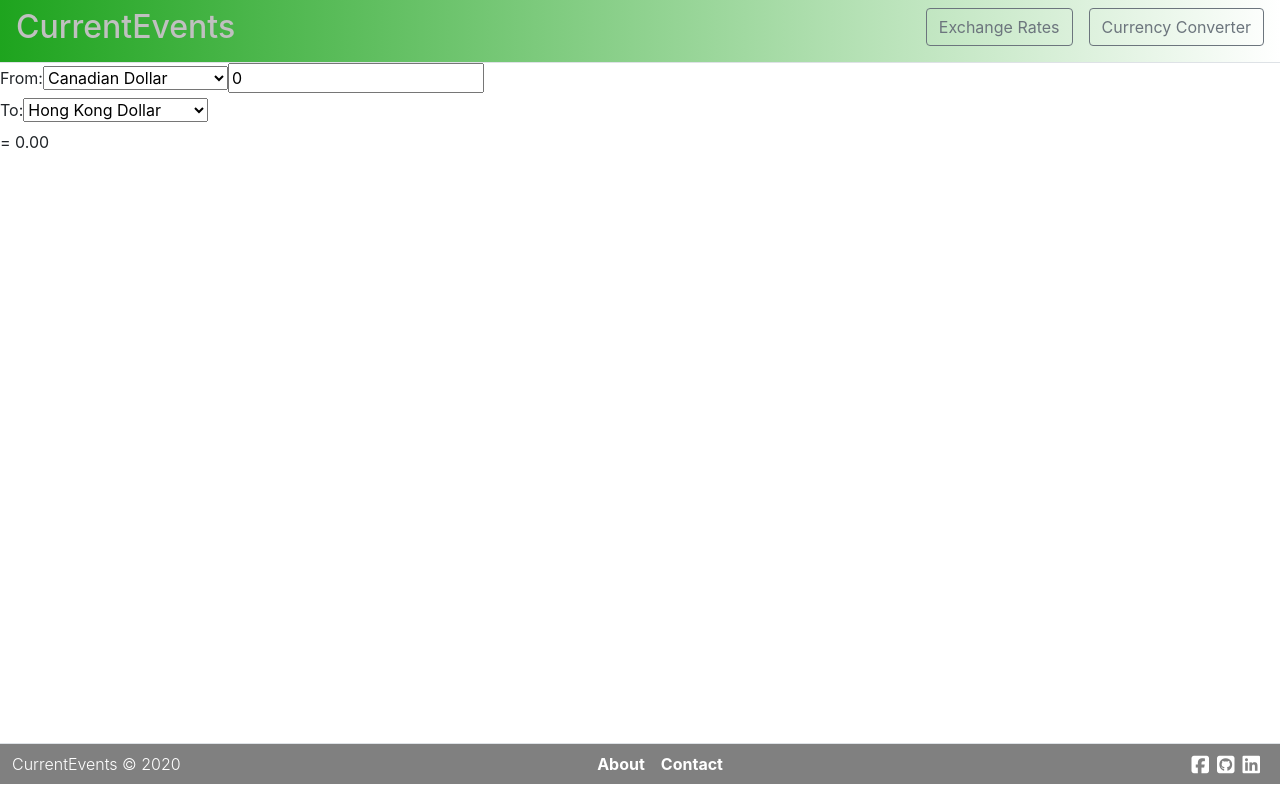
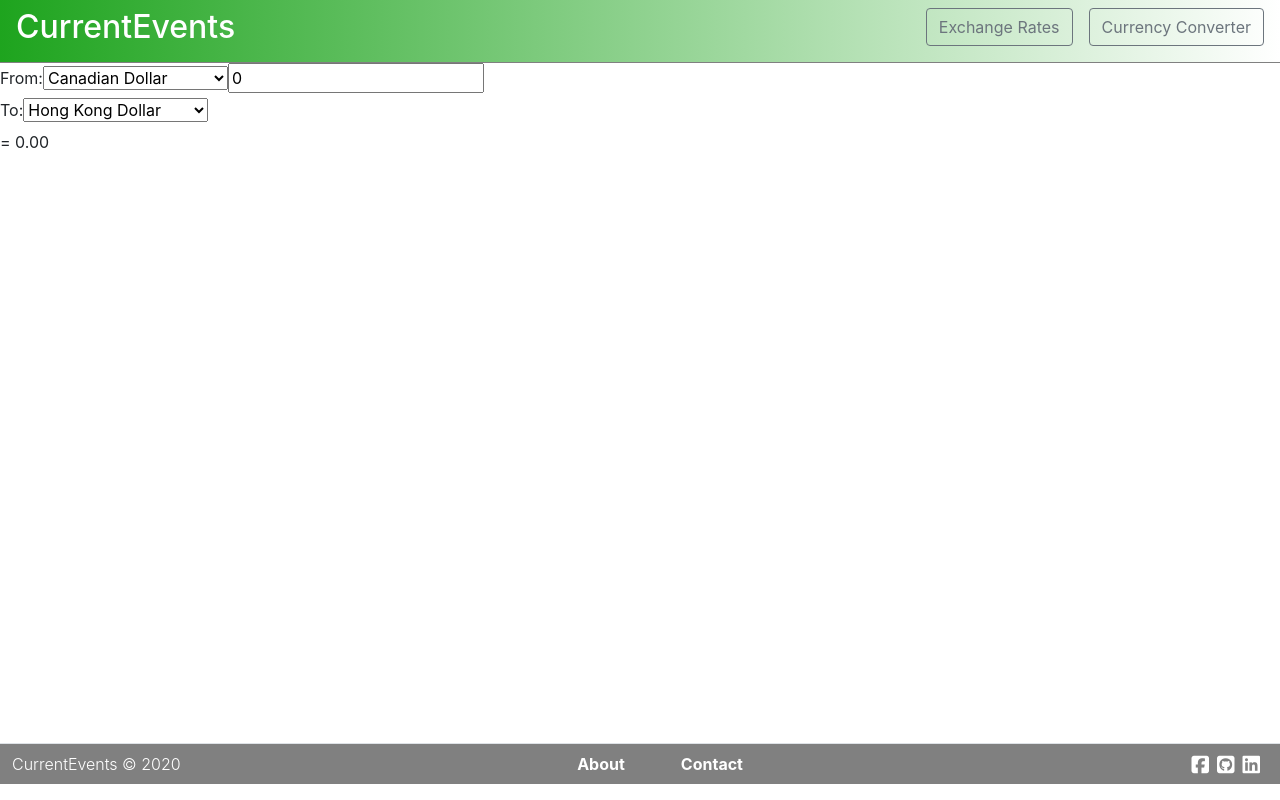
Before and after one commit to WarlockHolmes/CurrentEvents, a React (Create React App) app: page /converter in a window 1280 px wide. Built offline with nearby package versions, Linux system fonts and the light colour scheme.

Commit message:
basic mobile responsiveness

```diff
--- a/src/App.js
+++ b/src/App.js
@@ -1,5 +1,7 @@
 import React from 'react';
-import { BrowserRouter as Router, Route, Link, Switch } from "react-router-dom";
+import ReactDOM from 'react-dom';
+import { BrowserRouter as Router, Route, Switch } from "react-router-dom";
+
 import Template from './template';
 import CurrencyConverter from './CurrencyConverter';
 import ExchangeRates from './ExchangeRates';
@@ -7,6 +9,9 @@ import About from './About';
 import Contact from './Contact';
 
 import './App.css';
+
+import { createBrowserHistory } from 'history';
+
 
 const NotFound = () => {
   return <h2>404 Not Found</h2>;
@@ -18,36 +23,81 @@ class App extends React.Component {
     this.state = {
       showConverter: false,
       showRates: false,
+      home: true,
+      menu: false,
+      width: window.innerWidth,
     }
     this.toggleConverter = this.toggleConverter.bind(this);
     this.toggleRates = this.toggleRates.bind(this);
+    this.notHome = this.notHome.bind(this);
+    this.comeHome = this.comeHome.bind(this);
+    this.toggleMenu = this.toggleMenu.bind(this);
+    this.handleResize = this.handleResize.bind(this);
+  }
+
+  componentDidMount() {
+    window.addEventListener('resize', this.handleResize);
+  }
+
+  componentWillUnmount() {
+    window.removeEventListener("resize", this.handleResize);
+  }
+
+  notHome() {
+    this.setState({ home: false });
+  }
+
+  comeHome() {
+    this.setState({ home: true });
+  }
+
+  toggleMenu() {
+    this.setState({ menu: !this.state.menu })
   }
 
   toggleConverter() {
-    this.setState({ showConverter: !this.state.showConverter });
+    if(window.location.pathname === '/') {
+      this.setState({ showConverter: !this.state.showConverter });
+    }
   }
 
   toggleRates() {
-    this.setState({ showRates: !this.state.showRates });
+    if(window.location.pathname === '/') {
+      this.setState({ showRates: !this.state.showRates });
+    }
   }
 
+  handleResize() {
+    let history = createBrowserHistory();
+    let path = window.location.pathname;
+    let size = window.innerWidth;
+    this.setState({width: size});
+    if (this.state.menu) {this.toggleMenu()};
+    if ((path === '/converter' || path === '/rates') && (size >= 768)) {
+      history.push('/');
+      window.location.reload(false);
+    }
+  }
+
+
   render() {
-    const { showRates, showConverter } = this.state;
+    const { showRates, showConverter, home, menu, width } = this.state;
+
     const Home = () => {
       return (
         <div className="mx-auto row my-3 justify-content-center align-content-center">
-          { showRates && <ExchangeRates/> }
+          {  showRates && <ExchangeRates/> }
           { showConverter && <CurrencyConverter/> }
         </div>
       );
     }
     return (
       <Router>
-        <Template toggleConverter={this.toggleConverter} toggleRates={this.toggleRates}>
+        <Template home={home} menu={menu} notHome={this.notHome} comeHome={this.comeHome} toggleConverter={this.toggleConverter} toggleRates={this.toggleRates} toggleMenu={this.toggleMenu} width={width}>
           <Switch>
             <Route path="/" exact render={Home}/>
-            <Route path="/converter" component={CurrencyConverter} />
-            <Route path="/rates" component={ExchangeRates} />
+            <Route path="/converter" component={CurrencyConverter}/>
+            <Route path="/rates" component={ExchangeRates}/>
             <Route path="/about" component={About} />
             <Route path="/contact" component={Contact} />
             <Route component={NotFound} />
--- a/src/CurrencyConverter.js
+++ b/src/CurrencyConverter.js
@@ -1,5 +1,6 @@
 import React from 'react';
 import { json, checkStatus } from './utils';
+
 
 const CurrencySelect = (props) => {
   return (
--- a/src/template.css
+++ b/src/template.css
@@ -1,14 +1,26 @@
 /* Nav */
- nav {
-   background: linear-gradient(to right, #1EA41E 0%, #FFFFFF 100%);
- }
+
+.menuClosed {
+  background: linear-gradient(to right, #1EA41E, #FFFFFF);
+  border-bottom: 1px grey solid;
+}
+
+.menuOpen {
+  background: linear-gradient(to bottom, #1EA41E, #FFFFFF);
+  border-bottom: none;
+  padding-bottom: 4em;
+}
+
+.menuOpen li a {
+  font-size: 1.5em;
+}
 
  nav a {
-   color: #c0c0c0;
+   color: white;
  }
 
  nav a:hover {
-   color: #808080;
+   color: #c0c0c0;
    text-decoration: none;
  }
 
@@ -26,6 +38,7 @@ footer {
 
 footer li a, footer li a:hover {
   color: white;
+  font-weight: bold;
 }
 
 footer i{
--- a/src/template.js
+++ b/src/template.js
@@ -13,33 +13,59 @@ const SocialMedia = () => {
   );
 }
 
-const MoreInfo = () => {
-  return (
-    <React.Fragment>
-      <ul className="d-inline-block list-inline mx-auto my-2 font-weight-bold">
-        <li className="list-inline-item"><Link to="/about">About</Link></li>
-        <li className="list-inline-item ml-2"><Link to="/contact">Contact</Link></li>
-      </ul>
-    </React.Fragment>
-  );
+const MoreInfo = (props) => {
+  if (!props.menu) {
+    return (
+      <React.Fragment>
+        <ul className='d-inline-block list-inline mx-auto my-2'>
+          <li className="list-inline-item"><Link to="/about" onClick={props.notHome}>About</Link></li>
+          <li className="list-inline-item ml-5"><Link to="/contact" onClick={props.notHome}>Contact</Link></li>
+        </ul>
+      </React.Fragment>
+    );} else {
+    return(
+      <React.Fragment>
+        <li className="nav-item mx-auto my-2"><Link to="/about" onClick={props.notHome}>About</Link></li>
+        <li className="nav-item mx-auto my-2"><Link to="/contact" onClick={props.notHome}>Contact</Link></li>
+      </React.Fragment>
+  );}
 }
 
 const Navbar = (props) => {
+  function navStyle() {
+    return (props.menu && props.width < 768) ? 'menuOpen' : 'menuClosed';
+  }
   return (
-    <nav className="navbar navbar-expand-lg border-bottom">
+    <nav className={`navbar navbar-expand-lg navbar-light ${navStyle()}`}>
 
       <div className="d-none d-md-flex w-100" id="desktopNav">
+        <h2><Link to="/" onClick={props.comeHome}>CurrentEvents</Link></h2>
+        {props.home && <div className="ml-auto">
+          <button className="btn btn-outline-secondary mr-3" onClick={props.toggleRates}>Exchange Rates</button>
+          <button className="btn btn-outline-secondary" onClick={props.toggleConverter}>Currency Converter</button>
+        </div>}
+      </div>
+
+      <div className="d-flex d-md-none w-100" id="mobileNav">
         <h2><Link to="/">CurrentEvents</Link></h2>
         <div className="ml-auto">
-          <button className="btn btn-outline-secondary mr-3" onClick={props.toggleRates}>Exchange Rates</button>
-          <button className="btn btn-outline-secondary" onClick={props.toggleConverter}>Currency Converter</button>
+          <button className="navbar-toggler" onClick={props.toggleMenu}><span className="navbar-toggler-icon"></span></button>
         </div>
       </div>
 
-      <div className="d-flex d-md-none" id="mobileNav">
-        <h1>Mobile Nav</h1>
-      </div>
-
+      { props.menu &&
+      <ul className="d-md-none navbar-nav mx-auto my-2">
+        <li className="nav-item mx-auto my-2">
+          <Link to="/converter" onClick={props.notHome}>Currency Converter</Link>
+        </li>
+        <li className="nav-item mx-auto my-2">
+          <Link to="/rates" onClick={props.notHome}>Exchange Rates</Link>
+        </li>
+        <MoreInfo menu={props.menu} notHome={props.notHome}/>
+        <li className="nav-item mx-auto my-2" onClick={props.notHome}>
+          <SocialMedia/>
+        </li>
+      </ul>}
     </nav>
   );
 }
@@ -48,20 +74,22 @@ const Template = (props) => {
 
   return (
     <React.Fragment>
-      <Navbar toggleConverter={props.toggleConverter} toggleRates={props.toggleRates}/>
+      <Navbar home={props.home} menu={props.menu} comeHome={props.comeHome} toggleConverter={props.toggleConverter} toggleRates={props.toggleRates} toggleMenu={props.toggleMenu} width={props.width}/>
+      {/*Desktop Content*/}
       <div className="container-fluid px-0 w-100 d-none d-md-block" id="desktop">
-        <div className="row h-100 w-100">
+        <div className="row h-100 w-100" id="content">
           {props.children}
         </div>
         <footer className="row px-2 mx-0 border-top w-100 align-content-center">
-            <p className="d-inline-block my-auto ml-1 text-white font-weight-light">CurrentEvents © 2020</p>
-            <MoreInfo />
+          <p className="d-inline-block my-auto ml-1 text-white font-weight-light">CurrentEvents © 2020</p>
+          <MoreInfo menu={props.menu} notHome={props.notHome} comeHome={props.comeHome}/>
           <div className="ml-5 mr-2 my-auto d-inline-block"><SocialMedia /></div>
         </footer>
+      {/*Mobile Content*/}
       </div>
       <div className="container py-4 d-flex d-md-none" id="mobile">
         <div className="row">
-          <div className="col-12">
+          <div className="col-12" id="content">
             {props.children}
           </div>
         </div>
```
